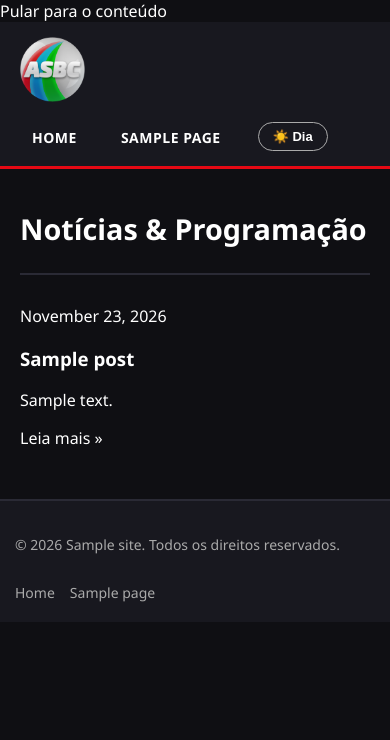
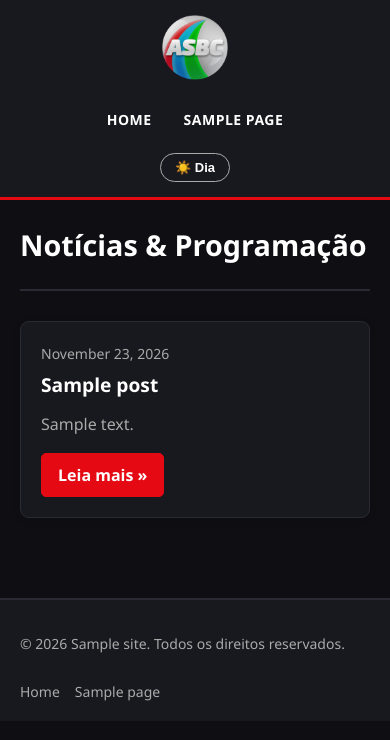
Before and after one commit to profbn/asbc-theme, a WordPress theme: template home.php in a window 390 px wide. Shown: the top 740 px of the page. Run offline with PHP 8.4 and a stand-in for WordPress, Linux system fonts and the light colour scheme; the site name, menu and one post (Sample post) are stand-ins, and other content is empty; some libraries are stand-ins or nearby versions.

Commit message:
style: restore article cards, responsive layout and keyboard navigation

```diff
--- a/assets/css/main.css
+++ b/assets/css/main.css
@@ -171,8 +171,9 @@ a {
 }
 
 @media (min-width: 992px) {
-    .page-layout-grid {
-        grid-template-columns: 2.7fr 1.3fr; /* Notícia na esquerda, Sidebar na direita */
+    /* Uma segunda coluna só é necessária quando há widgets ativos. */
+    .page-layout-grid:has(> .sidebar-container) {
+        grid-template-columns: minmax(0, 2.7fr) minmax(250px, 1.3fr);
     }
 }
 
@@ -392,3 +393,301 @@ a {
 .footer-navigation a:hover {
     color: var(--border-red);
 }
+
+/* ==========================================
+   9. HOMEPAGE, LISTAGEM E CARTÕES
+   ========================================== */
+.container,
+.asbc-front-page {
+    width: 100%;
+    max-width: 1200px;
+    margin-left: auto;
+    margin-right: auto;
+    padding-left: 20px;
+    padding-right: 20px;
+}
+
+.asbc-front-page {
+    margin-top: 30px;
+    margin-bottom: 40px;
+}
+
+.live-stream-section {
+    margin-bottom: 40px;
+}
+
+.live-stream-section h1 {
+    font-size: clamp(1.4rem, 2.8vw, 2rem);
+    margin: 0 0 18px;
+}
+
+.video-responsive {
+    width: 100%;
+    aspect-ratio: 16 / 9;
+    background: #000;
+    border-radius: 10px;
+    overflow: hidden;
+    box-shadow: 0 4px 15px rgba(0, 0, 0, .2);
+}
+
+.asbc-player {
+    display: block;
+    width: 100%;
+    height: 100%;
+}
+
+.player-actions {
+    display: flex;
+    flex-wrap: wrap;
+    justify-content: space-between;
+    align-items: center;
+    gap: 12px;
+    padding: 12px 0;
+}
+
+.player-actions p {
+    margin: 0;
+    color: var(--text-muted);
+}
+
+.latest-news {
+    margin-top: 32px;
+}
+
+.section-heading {
+    display: inline-block;
+    padding-bottom: 8px;
+    border-bottom: 2px solid var(--border-red);
+    font-size: 1.5rem;
+    margin: 0 0 22px;
+}
+
+.posts-grid {
+    display: grid;
+    grid-template-columns: repeat(auto-fit, minmax(min(100%, 260px), 1fr));
+    gap: 22px;
+}
+
+.card-post {
+    min-width: 0;
+    border: 1px solid var(--card-border);
+    background: var(--card-bg);
+    border-radius: 9px;
+    overflow: hidden;
+    box-shadow: 0 2px 9px rgba(0, 0, 0, .09);
+}
+
+.card-thumbnail img {
+    display: block;
+    width: 100%;
+    height: auto;
+    aspect-ratio: 16 / 10;
+    object-fit: cover;
+}
+
+.card-body {
+    padding: 20px;
+}
+
+.card-date {
+    color: var(--text-muted);
+    font-size: .875rem;
+}
+
+.card-title {
+    font-size: 1.2rem;
+    line-height: 1.35;
+    margin: 8px 0 14px;
+}
+
+.card-title a:hover,
+.card-title a:focus-visible {
+    color: var(--border-red);
+}
+
+.card-excerpt {
+    font-size: 1rem;
+    line-height: 1.6;
+    color: var(--text-muted);
+    margin: 0 0 15px;
+}
+
+.card-excerpt p {
+    margin: 0;
+}
+
+.btn-read-more {
+    display: inline-block;
+    padding: 10px 16px;
+    background: var(--border-red);
+    border: 1px solid var(--border-red);
+    border-radius: 5px;
+    color: #fff;
+    font: inherit;
+    font-weight: 600;
+    cursor: pointer;
+}
+
+.btn-read-more:hover,
+.btn-read-more:focus-visible {
+    color: #fff;
+    background: #a80610;
+    border-color: #a80610;
+}
+
+.posts-pagination {
+    margin-top: 30px;
+}
+
+.posts-pagination .nav-links {
+    display: flex;
+    flex-wrap: wrap;
+    align-items: center;
+    gap: 8px;
+}
+
+.posts-pagination .page-numbers {
+    display: inline-block;
+    padding: 8px 13px;
+    border: 1px solid var(--card-border);
+    border-radius: 4px;
+    background: var(--card-bg);
+}
+
+.posts-pagination .page-numbers.current {
+    border-color: var(--border-red);
+    font-weight: 700;
+}
+
+.primary-content {
+    min-width: 0;
+}
+
+.entry-content iframe,
+.entry-content video,
+.entry-content embed {
+    max-width: 100%;
+}
+
+.entry-content pre,
+.entry-content .wp-block-code {
+    max-width: 100%;
+    overflow-x: auto;
+}
+
+.front-page-content {
+    margin: 30px 0;
+}
+
+/* ==========================================
+   10. ACESSIBILIDADE E RESPONSIVIDADE
+   ========================================== */
+.screen-reader-text {
+    position: absolute;
+    width: 1px;
+    height: 1px;
+    padding: 0;
+    margin: -1px;
+    overflow: hidden;
+    clip: rect(0, 0, 0, 0);
+    white-space: nowrap;
+    border: 0;
+}
+
+.skip-link:focus {
+    position: fixed;
+    left: 14px;
+    top: 12px;
+    z-index: 99999;
+    width: auto;
+    height: auto;
+    padding: 12px 18px;
+    margin: 0;
+    clip: auto;
+    overflow: visible;
+    white-space: normal;
+    background: var(--bg-header);
+    color: var(--text-main);
+    border: 2px solid var(--border-red);
+}
+
+a:focus-visible,
+button:focus-visible,
+input:focus-visible,
+select:focus-visible {
+    outline: 3px solid var(--border-red);
+    outline-offset: 3px;
+}
+
+.main-navigation ul li:focus-within > ul {
+    display: block;
+}
+
+.main-navigation ul ul {
+    max-width: min(90vw, 330px);
+}
+
+.header-actions {
+    min-width: 0;
+    flex-wrap: wrap;
+}
+
+@media (max-width: 768px) {
+    .container-header {
+        justify-content: center;
+        padding: 0 15px;
+    }
+
+    .header-actions {
+        width: 100%;
+        justify-content: center;
+        gap: 14px;
+    }
+
+    .main-navigation {
+        width: 100%;
+    }
+
+    .main-navigation ul {
+        flex-wrap: wrap;
+        justify-content: center;
+        gap: 8px;
+    }
+
+    .main-navigation a {
+        display: inline-block;
+        padding: 10px 12px;
+    }
+
+    .main-navigation ul ul {
+        position: static;
+        max-width: 100%;
+        min-width: 0;
+        box-shadow: none;
+    }
+
+    .single-article {
+        padding: 18px;
+    }
+
+    .entry-title {
+        font-size: 1.65rem;
+    }
+
+    .page-layout-grid {
+        margin-top: 25px;
+        gap: 25px;
+    }
+
+    .player-actions {
+        align-items: flex-start;
+        flex-direction: column;
+    }
+}
+
+@media (prefers-reduced-motion: reduce) {
+    *, *::before, *::after {
+        transition-duration: 0.01ms !important;
+        animation-duration: 0.01ms !important;
+    }
+}
```
